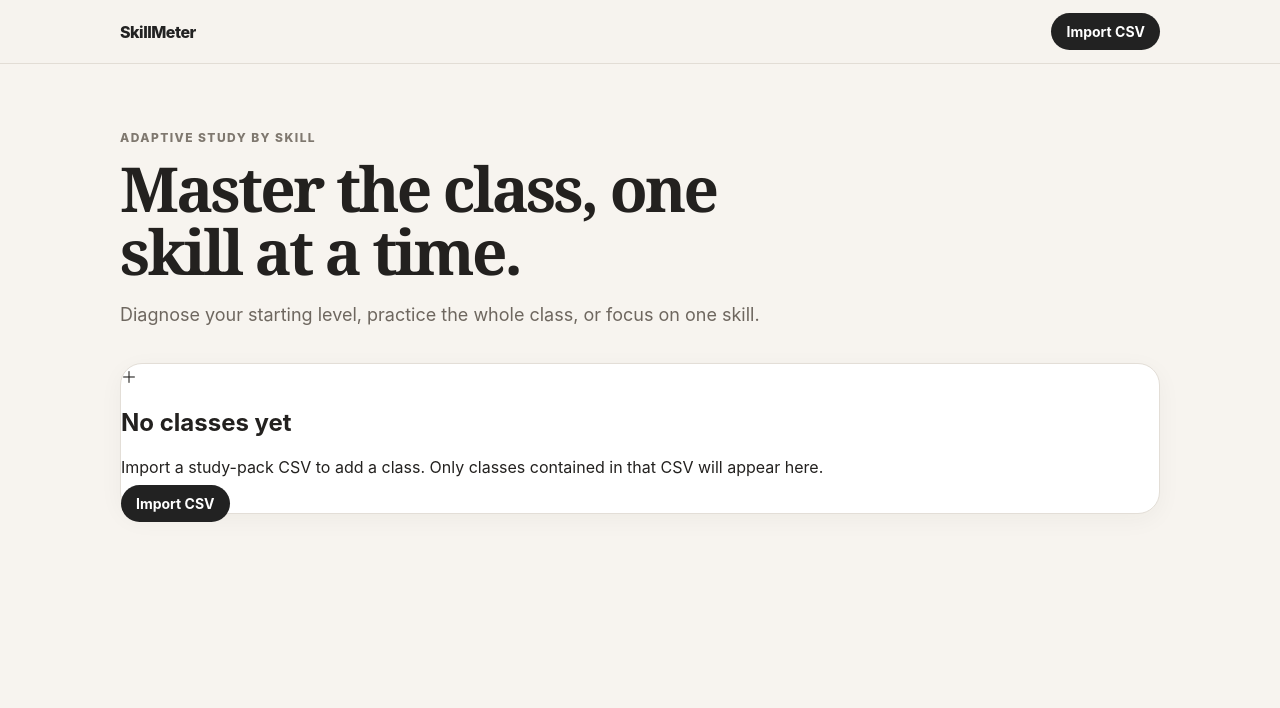
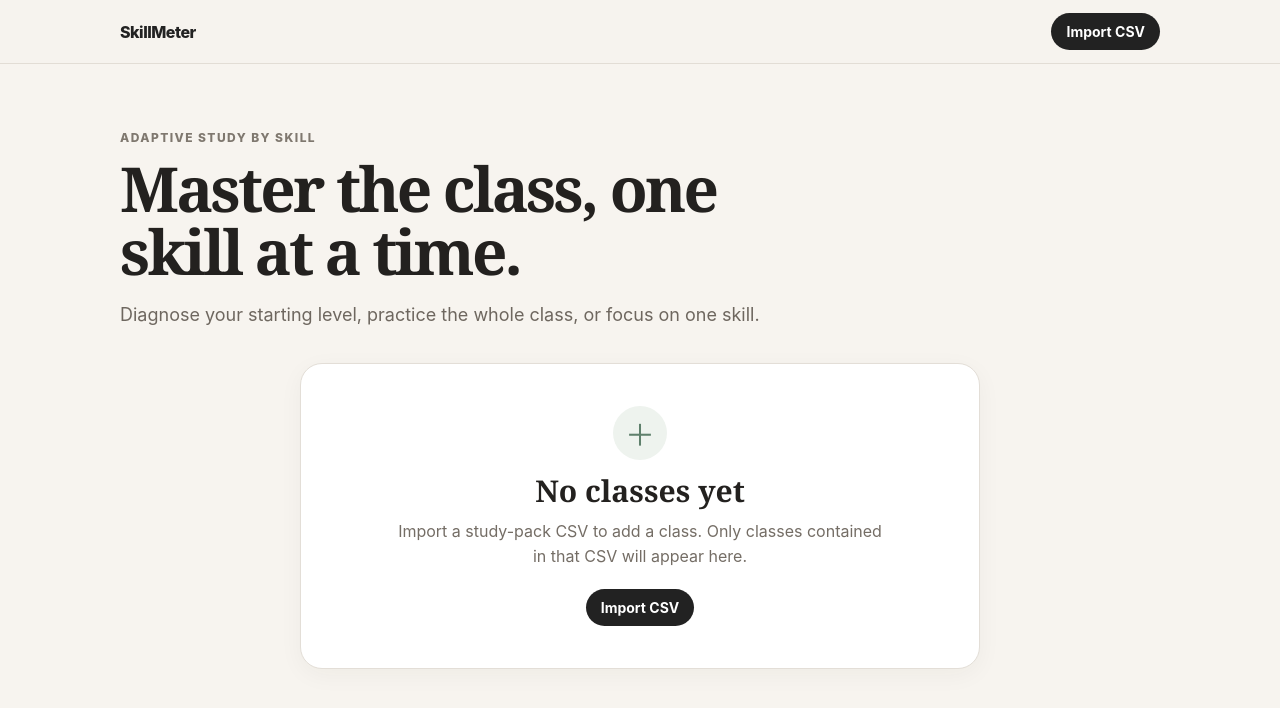
Before and after one commit to geeick/skillmeter-study, a React (Vite) app: page / in a window 1280 px wide. Shown: the top 708 px of the page. Built offline with nearby package versions, Linux system fonts and the light colour scheme.

Commit message:
Style empty CSV state

```diff
--- a/src/styles.css
+++ b/src/styles.css
@@ -83,3 +83,36 @@
   .session-card strong{font-size:21px}
   .diagnosis-progress{align-items:flex-start;flex-direction:column}
 }
+
+
+.empty-state{
+  padding:42px 28px;
+  text-align:center;
+  max-width:680px;
+  margin:18px auto 0;
+}
+.empty-state h2{
+  margin:10px 0 8px;
+  font-family:Georgia,serif;
+  font-size:30px;
+}
+.empty-state p{
+  color:#746d65;
+  line-height:1.55;
+  max-width:500px;
+  margin:0 auto 20px;
+}
+.empty-icon{
+  width:54px;
+  height:54px;
+  border-radius:50%;
+  display:grid;
+  place-items:center;
+  margin:0 auto;
+  background:#eef3ee;
+  font-size:30px;
+  color:#5f806c;
+}
+.empty-upload{
+  display:inline-block;
+}
```
